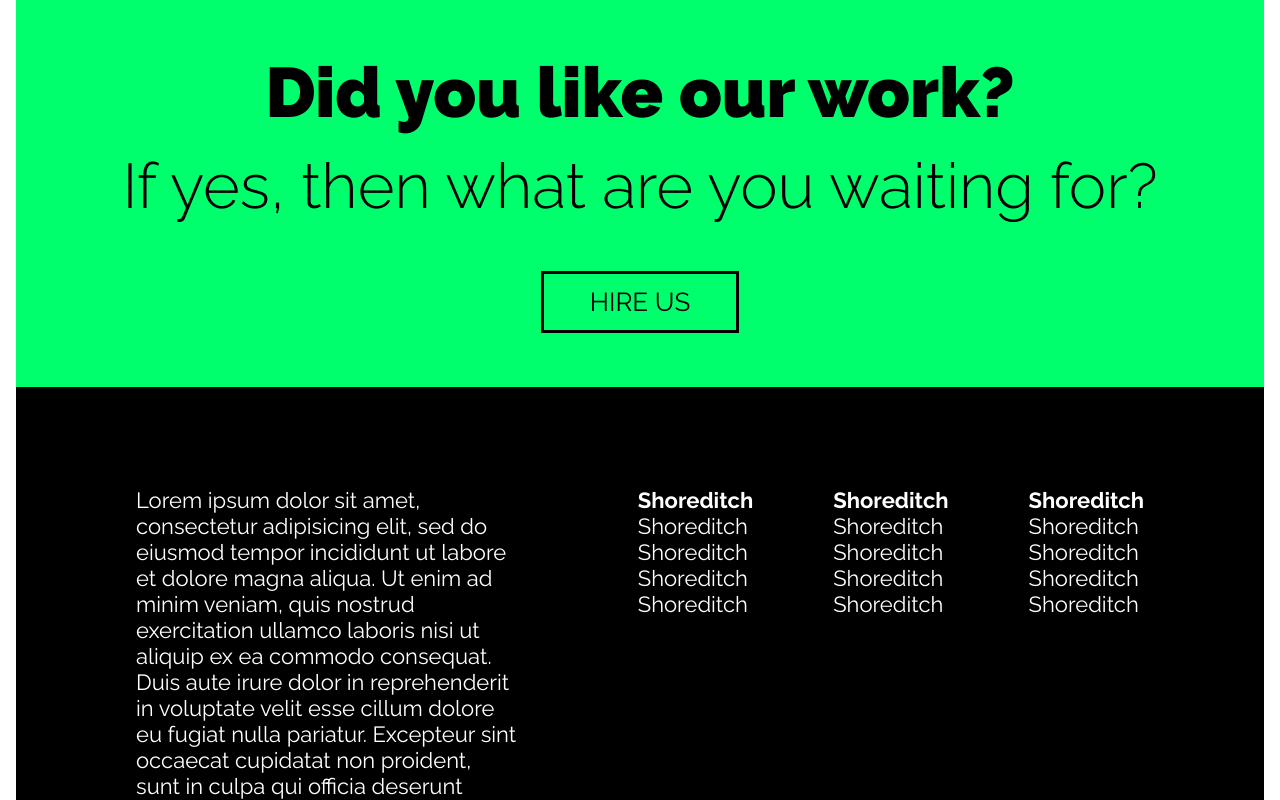
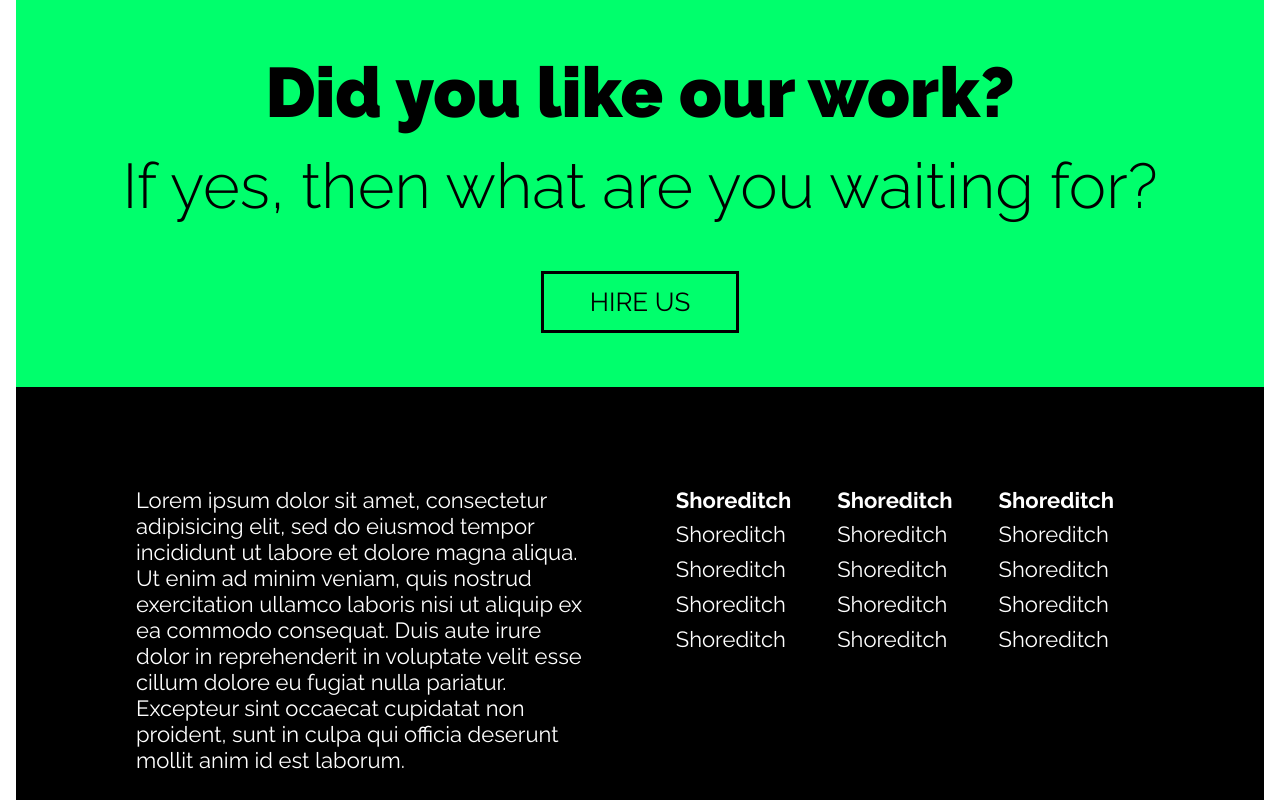
Before and after one commit to kareenajain/creativeInc, a plain HTML site: page index.html in a window 1280 px wide. Shown: the part 2000-2800 px from the top of the page. Drawn offline with Linux system fonts and the light colour scheme.

Commit message:
Added footer section

```diff
--- a/css/style.css
+++ b/css/style.css
@@ -148,6 +148,8 @@
     color: white;
     display: flex;
     font-size: 22px;
+    gap: 3rem;
+    width: 100%;
 }
 .data {
     margin-right: 40px;
@@ -156,13 +158,19 @@
 .last {
     width: 100%;
     display: flex;
+    gap: 1rem;
 
 }
-ul{
+.parah {
     list-style-type: none;
-    margin-left: 40px;
+    padding-left: 0px;
+    margin-right: 30px;
 }
 
-.parahs .foot1 {
+.parah li {
+    margin-bottom: 0.4em;
+}
+/*
+.parah .foot1 {
     padding-bottom: 30px;
-}
+} */
```
